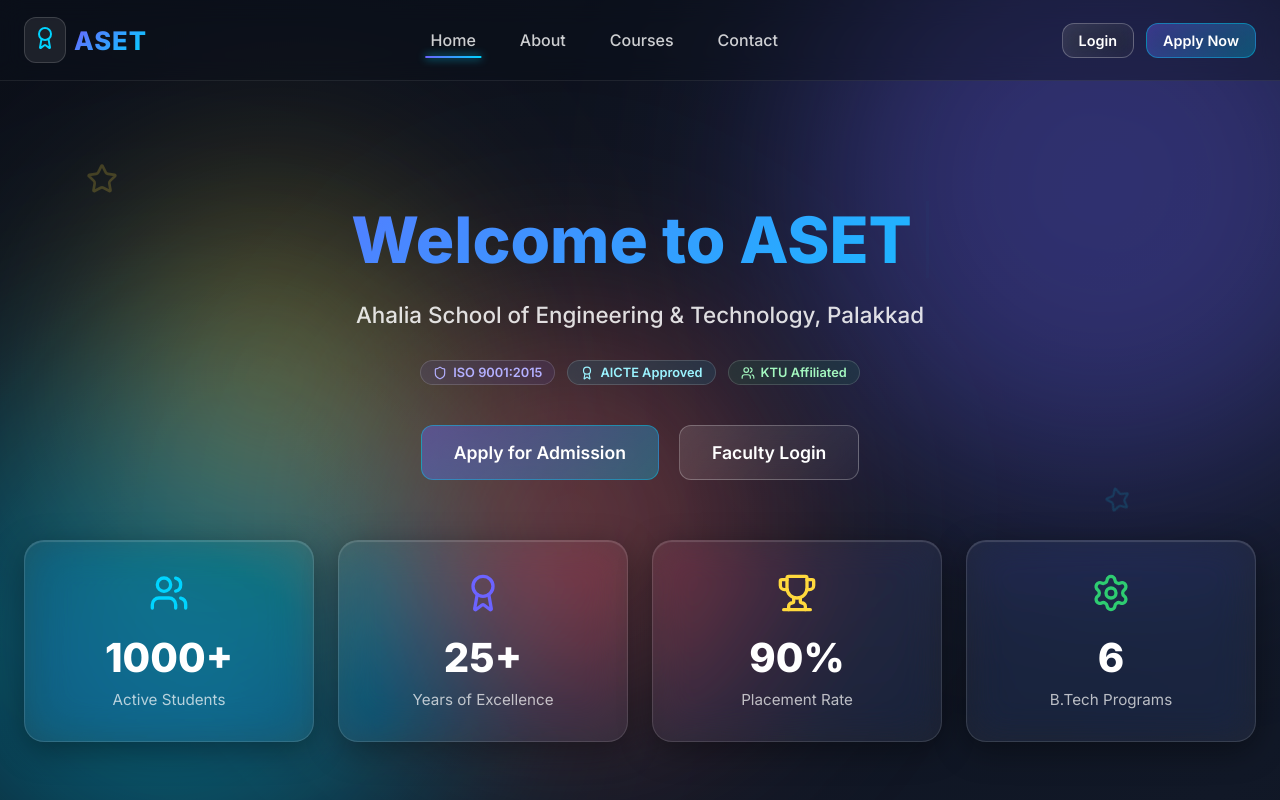
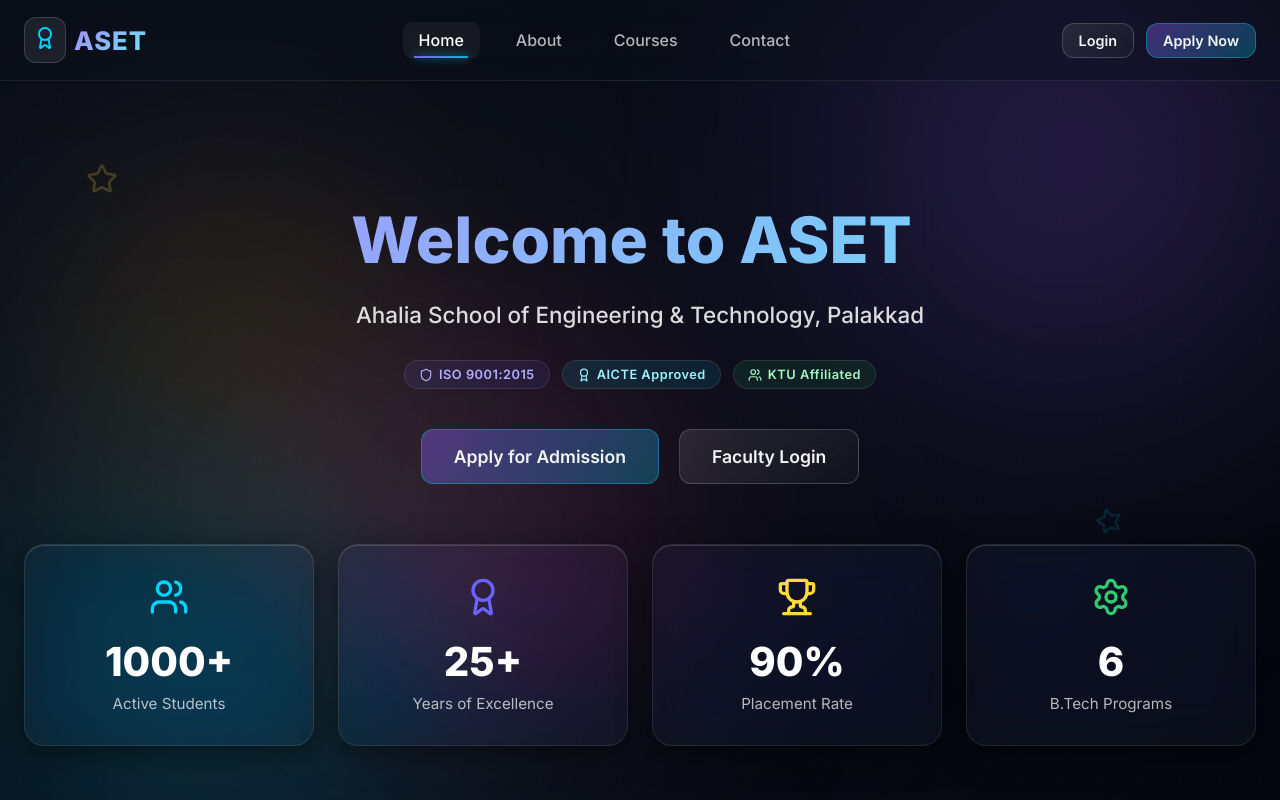
Before and after one commit to MrSpideyNihal/aset-admission-portal, a React (Vite) app: page / in a window 1280 px wide. Shown: the top 800 px of the page. Built offline with nearby package versions, Linux system fonts and the light colour scheme.

Commit message:
design: upgrade color system, backgrounds and gradients for premium glassmorphism

```diff
--- a/src/index.css
+++ b/src/index.css
@@ -4,18 +4,22 @@
   --font-primary: 'Inter', sans-serif;
   --font-display: 'Outfit', sans-serif;
 
-  --bg-gradient: linear-gradient(135deg, #0b0f19 0%, #111827 50%, #070a13 100%);
+  /* Deep, vibrant backdrop gradient */
+  --bg-gradient: radial-gradient(circle at 10% 20%, #0a0e1a 0%, #05070e 100%);
 
-  --accent-purple: #6C63FF;
-  --accent-cyan: #00D4FF;
-  --accent-rose: #FF6B6B;
-  --accent-yellow: #FFD93D;
-  --accent-green: #2ECC71;
+  /* Rich neon accent colors */
+  --accent-purple: #8B5CF6;
+  --accent-cyan: #06B6D4;
+  --accent-rose: #EC4899;
+  --accent-yellow: #F59E0B;
+  --accent-green: #10B981;
+  --accent-blue: #3B82F6;
 
-  --glass-bg: rgba(255, 255, 255, 0.06);
-  --glass-border: rgba(255, 255, 255, 0.12);
-  --glass-glow: 0 8px 32px rgba(0, 0, 0, 0.37);
-  --glass-inset: inset 0 1px 1px rgba(255, 255, 255, 0.15);
+  --glass-bg: rgba(255, 255, 255, 0.05);
+  --glass-border: rgba(255, 255, 255, 0.09);
+  --glass-border-hover: rgba(255, 255, 255, 0.2);
+  --glass-glow: 0 8px 32px 0 rgba(0, 0, 0, 0.5);
+  --glass-inset: inset 0 1px 0 rgba(255, 255, 255, 0.15);
 }
 
 * {
@@ -27,9 +31,28 @@
 body {
   font-family: var(--font-primary);
   background: var(--bg-gradient);
+  background-attachment: fixed;
   color: #ffffff;
   overflow-x: hidden;
   min-height: 100vh;
+  position: relative;
+}
+
+/* Beautiful Animated Grid lines in background */
+body::before {
+  content: '';
+  position: fixed;
+  top: 0;
+  left: 0;
+  width: 100%;
+  height: 100%;
+  background-image:
+    radial-gradient(rgba(255, 255, 255, 0.02) 1px, transparent 1px),
+    radial-gradient(rgba(255, 255, 255, 0.02) 1px, transparent 1px);
+  background-size: 40px 40px;
+  background-position: 0 0, 20px 20px;
+  z-index: -9;
+  pointer-events: none;
 }
 
 /* Custom Scrollbar */
@@ -37,17 +60,18 @@
   width: 8px;
 }
 ::-webkit-scrollbar-track {
-  background: rgba(255, 255, 255, 0.02);
+  background: rgba(11, 15, 25, 0.5);
 }
 ::-webkit-scrollbar-thumb {
-  background: rgba(255, 255, 255, 0.15);
+  background: rgba(255, 255, 255, 0.1);
   border-radius: 10px;
+  border: 2px solid transparent;
 }
 ::-webkit-scrollbar-thumb:hover {
-  background: rgba(255, 255, 255, 0.3);
+  background: rgba(255, 255, 255, 0.25);
 }
 
-/* Bokeh Background Orbs */
+/* Swirling Bokeh Background Orbs */
 .bokeh-wrapper {
   position: fixed;
   top: 0;
@@ -62,77 +86,81 @@
 .bokeh-orb {
   position: absolute;
   border-radius: 50%;
-  filter: blur(100px);
+  filter: blur(120px);
   opacity: 0.35;
   mix-blend-mode: screen;
 }
 
 .orb-purple {
-  background: var(--accent-purple);
-  width: 45vw;
-  height: 45vw;
-  top: -10vw;
+  background: radial-gradient(circle, var(--accent-purple) 0%, rgba(139, 92, 246, 0) 70%);
+  width: 50vw;
+  height: 50vw;
+  top: -15vw;
   right: -10vw;
-  animation: float 22s infinite ease-in-out;
+  animation: float 25s infinite ease-in-out;
 }
 
 .orb-cyan {
-  background: var(--accent-cyan);
-  width: 40vw;
-  height: 40vw;
-  bottom: -5vw;
+  background: radial-gradient(circle, var(--accent-cyan) 0%, rgba(6, 182, 212, 0) 70%);
+  width: 45vw;
+  height: 45vw;
+  bottom: -10vw;
   left: -5vw;
-  animation: float 18s infinite ease-in-out alternate;
+  animation: float 20s infinite ease-in-out alternate;
 }
 
 .orb-rose {
-  background: var(--accent-rose);
-  width: 30vw;
-  height: 30vw;
-  top: 40%;
-  left: 30%;
-  animation: float 25s infinite ease-in-out 2s;
+  background: radial-gradient(circle, var(--accent-rose) 0%, rgba(236, 72, 153, 0) 70%);
+  width: 35vw;
+  height: 35vw;
+  top: 35%;
+  left: 20%;
+  animation: float 28s infinite ease-in-out 3s;
 }
 
 .orb-yellow {
-  background: var(--accent-yellow);
-  width: 25vw;
-  height: 25vw;
-  top: 15vw;
-  left: 10vw;
-  animation: float 20s infinite ease-in-out alternate-reverse;
+  background: radial-gradient(circle, var(--accent-yellow) 0%, rgba(245, 158, 11, 0) 70%);
+  width: 30vw;
+  height: 30vw;
+  top: 10vw;
+  left: 5vw;
+  animation: float 22s infinite ease-in-out alternate-reverse;
 }
 
 @keyframes float {
   0% { transform: translate(0, 0) scale(1) rotate(0deg); }
-  50% { transform: translate(-30px, 40px) scale(1.1) rotate(180deg); }
+  50% { transform: translate(-40px, 60px) scale(1.15) rotate(180deg); }
   100% { transform: translate(0, 0) scale(1) rotate(360deg); }
 }
 
-/* Glass Card Helper Classes */
+/* Glass Card styling - premium frosted appearance */
 .glass-panel {
-  background: var(--glass-bg);
-  backdrop-filter: blur(20px) saturate(180%);
-  -webkit-backdrop-filter: blur(20px) saturate(180%);
+  background: rgba(255, 255, 255, 0.03);
+  backdrop-filter: blur(25px) saturate(200%);
+  -webkit-backdrop-filter: blur(25px) saturate(200%);
   border: 1px solid var(--glass-border);
   border-radius: 20px;
   box-shadow: var(--glass-glow), var(--glass-inset);
-  transition: transform 0.4s cubic-bezier(0.16, 1, 0.3, 1), box-shadow 0.4s ease;
+  transition: all 0.4s cubic-bezier(0.16, 1, 0.3, 1);
 }
 
 .glass-panel-hover:hover {
-  transform: translateY(-6px);
-  box-shadow: 0 12px 40px rgba(108, 99, 255, 0.25), var(--glass-inset);
-  border-color: rgba(255, 255, 255, 0.22);
+  transform: translateY(-8px);
+  background: rgba(255, 255, 255, 0.06);
+  border-color: var(--glass-border-hover);
+  box-shadow:
+    0 15px 35px rgba(0, 0, 0, 0.4),
+    0 0 25px rgba(6, 182, 212, 0.15), /* cyan soft glow */
+    var(--glass-inset);
 }
 
-/* Glass Buttons */
+/* Glass Buttons with active animations and neon highlights */
 .glass-btn {
-  background: linear-gradient(135deg, rgba(255, 255, 255, 0.12), rgba(255, 255, 255, 0.04));
-  border: 1px solid rgba(255, 255, 255, 0.25);
-  backdrop-filter: blur(10px);
+  background: linear-gradient(135deg, rgba(255, 255, 255, 0.1), rgba(255, 255, 255, 0.03));
+  border: 1px solid rgba(255, 255, 255, 0.18);
+  backdrop-filter: blur(12px);
   border-radius: 12px;
-  color: white;
+  color: #f3f4f6;
   padding: 12px 24px;
   font-weight: 600;
   font-family: var(--font-primary);
@@ -140,83 +168,89 @@
   display: inline-flex;
   align-items: center;
   gap: 8px;
-  transition: all 0.3s cubic-bezier(0.4, 0, 0.2, 1);
+  transition: all 0.3s cubic-bezier(0.16, 1, 0.3, 1);
   text-decoration: none;
 }
 
 .glass-btn:hover {
-  background: rgba(255, 255, 255, 0.2);
-  border-color: rgba(255, 255, 255, 0.4);
-  box-shadow: 0 0 15px rgba(255, 255, 255, 0.2);
+  background: rgba(255, 255, 255, 0.18);
+  border-color: rgba(255, 255, 255, 0.35);
+  box-shadow: 0 0 15px rgba(255, 255, 255, 0.25);
+  color: #fff;
 }
 
 .glass-btn-primary {
-  background: linear-gradient(135deg, rgba(108, 99, 255, 0.4), rgba(0, 212, 255, 0.3));
-  border: 1px solid rgba(0, 212, 255, 0.4);
+  background: linear-gradient(135deg, rgba(139, 92, 246, 0.4) 0%, rgba(6, 182, 212, 0.3) 100%);
+  border: 1px solid rgba(6, 182, 212, 0.45);
 }
 
 .glass-btn-primary:hover {
-  background: linear-gradient(135deg, rgba(108, 99, 255, 0.6), rgba(0, 212, 255, 0.5));
-  border-color: rgba(0, 212, 255, 0.8);
-  box-shadow: 0 0 20px rgba(0, 212, 255, 0.4);
-  transform: scale(1.02);
+  background: linear-gradient(135deg, rgba(139, 92, 246, 0.65) 0%, rgba(6, 182, 212, 0.55) 100%);
+  border-color: rgba(6, 182, 212, 0.8);
+  box-shadow:
+    0 0 20px rgba(6, 182, 212, 0.4),
+    0 4px 15px rgba(139, 92, 246, 0.3);
+  transform: translateY(-2px) scale(1.02);
 }
 
-/* Glass Form Inputs */
+/* Forms and Input Fields */
 .glass-input {
-  background: rgba(255, 255, 255, 0.04);
-  border: 1px solid rgba(255, 255, 255, 0.15);
-  border-radius: 10px;
-  color: white;
-  padding: 12px 16px;
+  background: rgba(11, 15, 25, 0.4);
+  border: 1px solid rgba(255, 255, 255, 0.1);
+  border-radius: 12px;
+  color: #f9fafb;
+  padding: 14px 18px;
   width: 100%;
   font-family: var(--font-primary);
-  backdrop-filter: blur(5px);
-  transition: all 0.3s ease;
+  backdrop-filter: blur(10px);
+  transition: all 0.3s cubic-bezier(0.16, 1, 0.3, 1);
   outline: none;
 }
 
 .glass-input:focus {
   border-color: var(--accent-cyan);
-  box-shadow: 0 0 12px rgba(0, 212, 255, 0.3);
-  background: rgba(255, 255, 255, 0.08);
+  box-shadow:
+    0 0 0 3px rgba(6, 182, 212, 0.15),
+    0 0 12px rgba(6, 182, 212, 0.3);
+  background: rgba(11, 15, 25, 0.6);
 }
 
-/* Gradient Text */
+/* Premium Gradients */
 .gradient-text {
-  background: linear-gradient(135deg, #a78bfa, #22d3ee);
+  background: linear-gradient(135deg, #c084fc 0%, #22d3ee 100%);
   background-clip: text;
   -webkit-background-clip: text;
   color: transparent;
-  font-weight: 800;
 }
 
 .gradient-text-purple-cyan {
-  background: linear-gradient(135deg, var(--accent-purple), var(--accent-cyan));
+  background: linear-gradient(135deg, #a78bfa 0%, #67e8f9 100%);
   background-clip: text;
   -webkit-background-clip: text;
   color: transparent;
 }
 
 .gradient-text-rose-yellow {
-  background: linear-gradient(135deg, var(--accent-rose), var(--accent-yellow));
+  background: linear-gradient(135deg, #f472b6 0%, #fbbf24 100%);
   background-clip: text;
   -webkit-background-clip: text;
   color: transparent;
 }
 
-/* Navigation Link Underline Glow */
+/* Navigation Links */
 .nav-link {
-  color: rgba(255, 255, 255, 0.8);
+  color: rgba(255, 255, 255, 0.7);
   text-decoration: none;
   font-weight: 500;
   position: relative;
-  padding: 8px 12px;
-  transition: color 0.3s ease;
+  padding: 8px 16px;
+  transition: all 0.3s ease;
+  border-radius: 8px;
 }
 
 .nav-link:hover {
   color: #fff;
+  background: rgba(255, 255, 255, 0.03);
 }
 
 .nav-link::after {
@@ -234,50 +268,56 @@
 
 .nav-link:hover::after,
 .nav-link.active::after {
-  width: 80%;
+  width: 70%;
 }
 
-/* Glass badging */
+.nav-link.active {
+  color: #fff;
+  background: rgba(255, 255, 255, 0.05);
+}
+
+/* Color badges for status indicators */
 .glass-badge {
   display: inline-flex;
   align-items: center;
-  padding: 4px 12px;
-  border-radius: 20px;
+  padding: 6px 14px;
+  border-radius: 30px;
   font-size: 0.8rem;
   font-weight: 600;
   backdrop-filter: blur(10px);
-  border: 1px solid rgba(255, 255, 255, 0.15);
+  border: 1px solid rgba(255, 255, 255, 0.1);
+  letter-spacing: 0.5px;
 }
 
 .glass-badge-pending {
-  background: rgba(255, 217, 61, 0.15);
-  color: #FFE66D;
-  border-color: rgba(255, 217, 61, 0.3);
-  box-shadow: 0 0 10px rgba(255, 217, 61, 0.2);
+  background: rgba(245, 158, 11, 0.15);
+  color: #FBBF24;
+  border-color: rgba(245, 158, 11, 0.35);
+  box-shadow: 0 0 10px rgba(245, 158, 11, 0.25);
 }
 
 .glass-badge-review {
-  background: rgba(0, 212, 255, 0.15);
-  color: #9bf3ff;
-  border-color: rgba(0, 212, 255, 0.3);
-  box-shadow: 0 0 10px rgba(0, 212, 255, 0.2);
+  background: rgba(6, 182, 212, 0.15);
+  color: #22D3EE;
+  border-color: rgba(6, 182, 212, 0.35);
+  box-shadow: 0 0 10px rgba(6, 182, 212, 0.25);
 }
 
 .glass-badge-accepted {
-  background: rgba(46, 204, 113, 0.15);
-  color: #a3f7bf;
-  border-color: rgba(46, 204, 113, 0.3);
-  box-shadow: 0 0 10px rgba(46, 204, 113, 0.2);
+  background: rgba(16, 185, 129, 0.15);
+  color: #34D399;
+  border-color: rgba(16, 185, 129, 0.35);
+  box-shadow: 0 0 10px rgba(16, 185, 129, 0.25);
 }
 
 .glass-badge-rejected {
-  background: rgba(255, 107, 107, 0.15);
-  color: #ff9b9b;
-  border-color: rgba(255, 107, 107, 0.3);
-  box-shadow: 0 0 10px rgba(255, 107, 107, 0.2);
+  background: rgba(236, 72, 153, 0.15);
+  color: #F472B6;
+  border-color: rgba(236, 72, 153, 0.35);
+  box-shadow: 0 0 10px rgba(236, 72, 153, 0.25);
 }
 
-/* Glass Tables */
+/* Glass Tables with transparent alternate row fills */
 .glass-table {
   width: 100%;
   border-collapse: separate;
@@ -285,45 +325,48 @@
 }
 
 .glass-table th {
-  padding: 16px;
+  padding: 18px 20px;
   text-align: left;
   font-weight: 600;
-  color: rgba(255, 255, 255, 0.6);
-  border-bottom: 1px solid rgba(255, 255, 255, 0.1);
+  color: rgba(255, 255, 255, 0.5);
+  border-bottom: 1px solid rgba(255, 255, 255, 0.08);
+  font-size: 0.85rem;
+  letter-spacing: 0.5px;
+  text-transform: uppercase;
 }
 
 .glass-table td {
-  padding: 16px;
-  background: rgba(255, 255, 255, 0.03);
+  padding: 18px 20px;
+  background: rgba(255, 255, 255, 0.02);
   backdrop-filter: blur(10px);
-  border-top: 1px solid rgba(255, 255, 255, 0.08);
-  border-bottom: 1px solid rgba(255, 255, 255, 0.08);
+  border-top: 1px solid rgba(255, 255, 255, 0.05);
+  border-bottom: 1px solid rgba(255, 255, 255, 0.05);
 }
 
 .glass-table tr td:first-child {
-  border-left: 1px solid rgba(255, 255, 255, 0.08);
-  border-radius: 12px 0 0 12px;
+  border-left: 1px solid rgba(255, 255, 255, 0.05);
+  border-radius: 14px 0 0 14px;
 }
 
 .glass-table tr td:last-child {
-  border-right: 1px solid rgba(255, 255, 255, 0.08);
-  border-radius: 0 12px 12px 0;
+  border-right: 1px solid rgba(255, 255, 255, 0.05);
+  border-radius: 0 14px 14px 0;
 }
 
 .glass-table tr:hover td {
-  background: rgba(255, 255, 255, 0.08);
-  border-color: rgba(255, 255, 255, 0.18);
+  background: rgba(255, 255, 255, 0.06);
+  border-color: rgba(255, 255, 255, 0.15);
 }
 
 /* Animations */
 .animate-fade-in-up {
-  animation: fadeInUp 0.6s cubic-bezier(0.16, 1, 0.3, 1) forwards;
+  animation: fadeInUp 0.7s cubic-bezier(0.16, 1, 0.3, 1) forwards;
 }
 
 @keyframes fadeInUp {
   from {
     opacity: 0;
-    transform: translateY(20px);
+    transform: translateY(30px);
   }
   to {
     opacity: 1;
@@ -344,13 +387,14 @@
 
 .toast-card {
   pointer-events: auto;
-  min-width: 300px;
-  max-width: 400px;
-  padding: 16px;
+  min-width: 320px;
+  max-width: 420px;
+  padding: 16px 20px;
   display: flex;
-  align-items: flex-start;
-  gap: 12px;
-  animation: slideInRight 0.3s cubic-bezier(0.16, 1, 0.3, 1) forwards;
+  align-items: center;
+  gap: 14px;
+  border-radius: 16px;
+  animation: slideInRight 0.4s cubic-bezier(0.16, 1, 0.3, 1) forwards;
 }
 
 @keyframes slideInRight {
```
